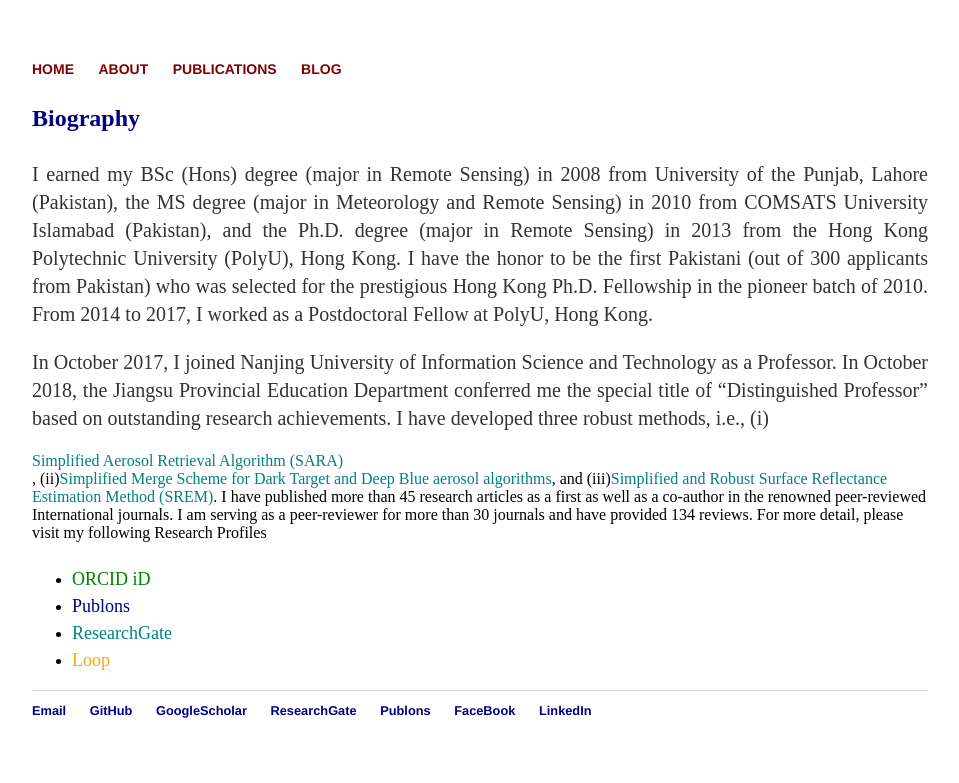
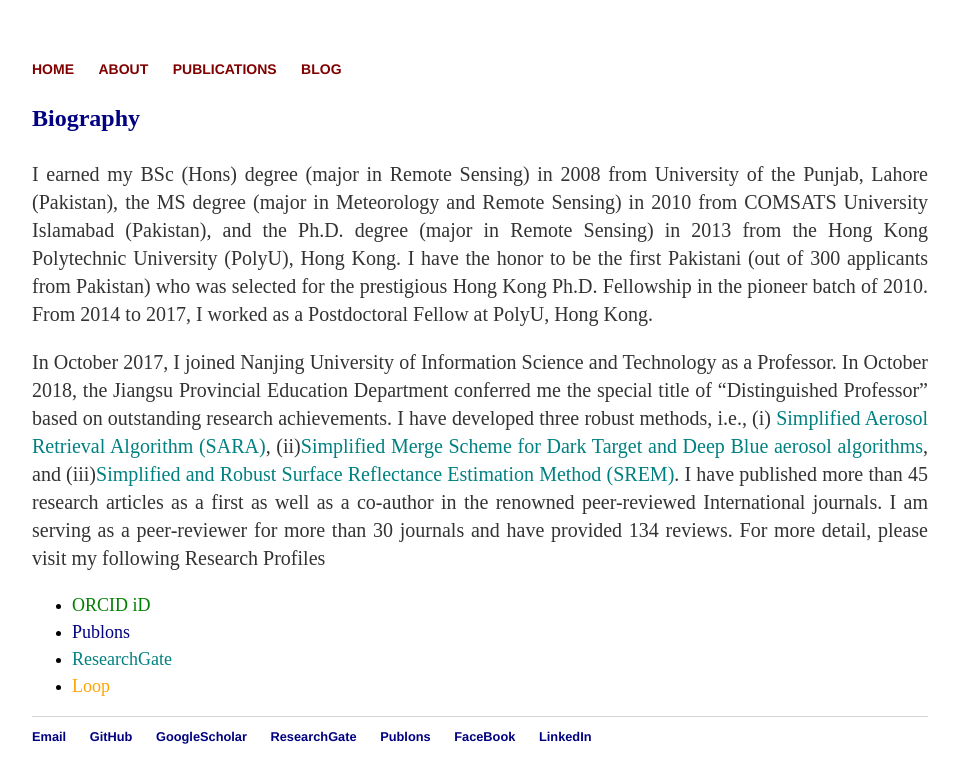
Before and after one commit to rs-DrBilal/rsbilal.github.io, a Jekyll site: the page built from about/index.html, in a window 1280 px wide. Shown: the top 783 px of the page, without its empty margins (160-1119 px from the left). Built offline with Jekyll 4.4.1, drawn with Linux system fonts in a browser that asks for light colours.

Commit message:
Update index.html

```diff
--- a/about/index.html
+++ b/about/index.html
@@ -14,7 +14,7 @@ title: About Muhammad Bilal
 		  <p style="text-align:justify;font-size:20px;">In October 2017, I joined Nanjing University of Information Science and Technology as a Professor.
 		  In October 2018, the Jiangsu Provincial Education Department conferred me the special title of “Distinguished Professor” based on outstanding research achievements.
 				I have developed three robust methods, i.e.,
-				(i) <a href="https://doi.org/10.1016/j.rse.2013.04.014" style="color: TEAL"><div class=blink>Simplified Aerosol Retrieval Algorithm (SARA)</div></a>,
+				(i) <a href="https://doi.org/10.1016/j.rse.2013.04.014" style="color: TEAL">Simplified Aerosol Retrieval Algorithm (SARA)</a>,
 				(ii)<a href="https://doi.org/10.1016/j.rse.2017.05.028" style="color: TEAL">Simplified Merge Scheme for Dark Target and Deep Blue aerosol algorithms</MARQUEE></a>, and
 				(iii)<a href=" https://doi.org/10.3390/rs11111344" style="color: TEAL">Simplified and Robust Surface Reflectance Estimation Method (SREM)</a>.
 				I have published more than 45 research articles as a first as well as a co-author in the renowned peer-reviewed International journals.
```
